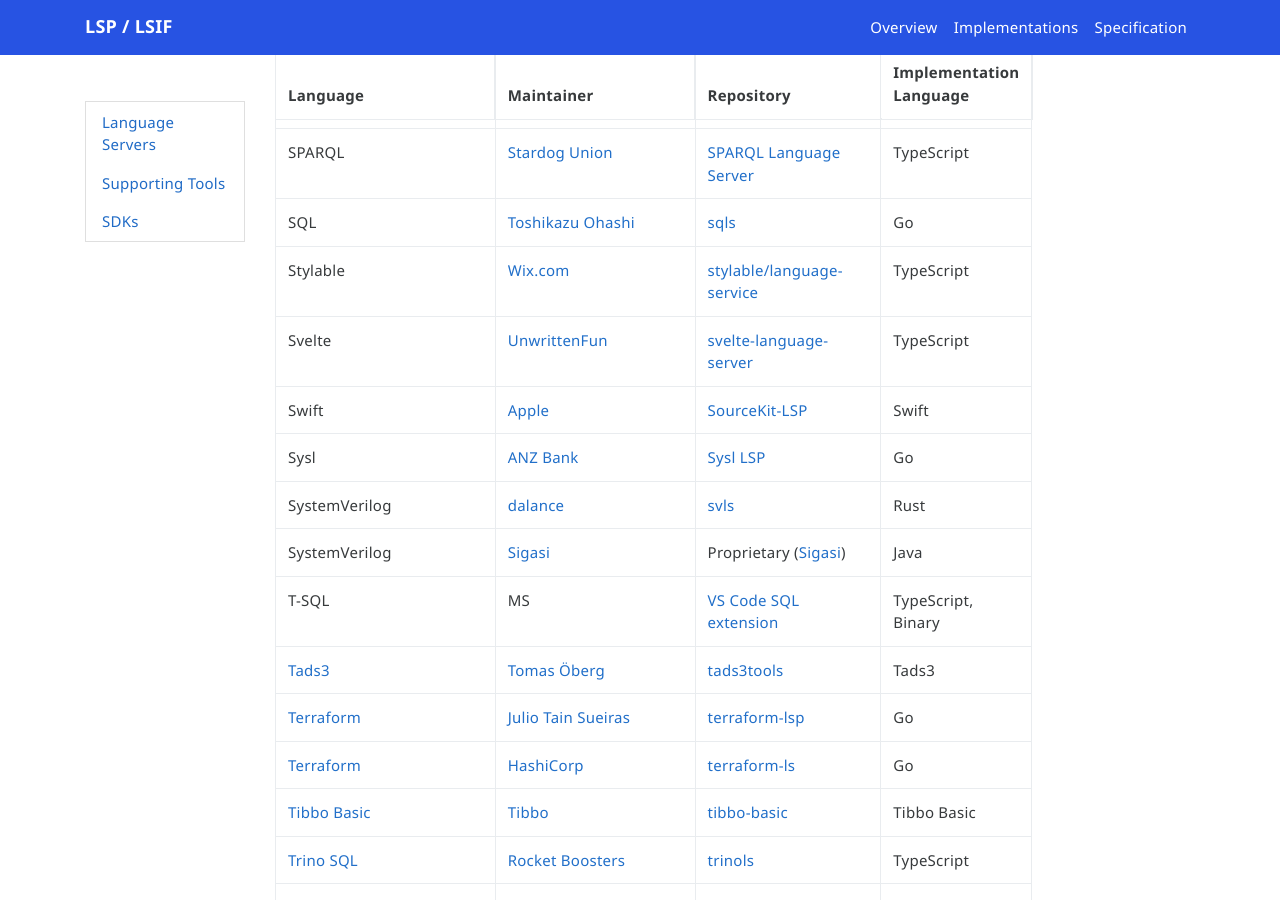
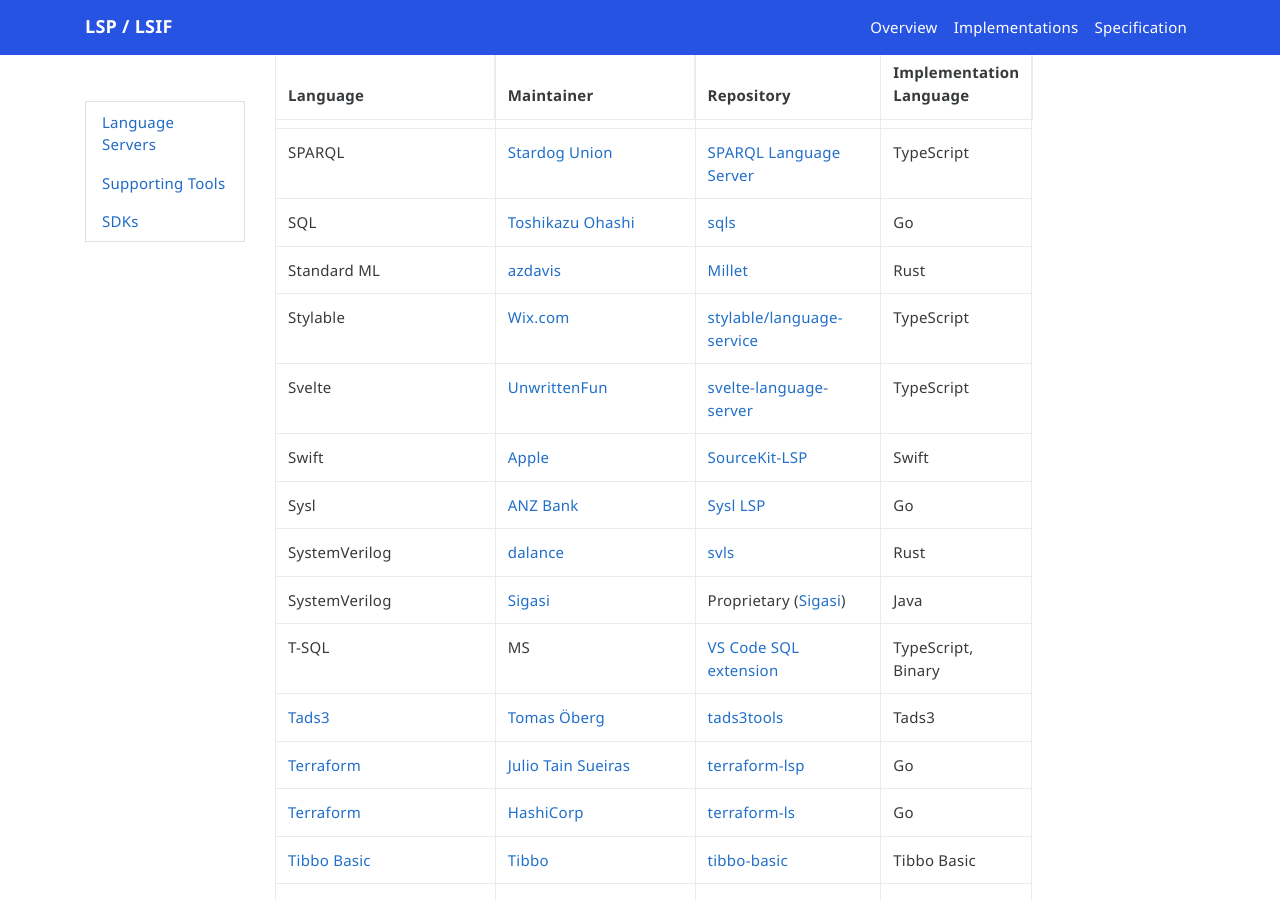
Before and after one commit to microsoft/language-server-protocol, a Jekyll site: the page built from _implementors/servers.md, in a window 1280 px wide and 900 px high, scrolled down 8795 px. Built offline with Jekyll 4.4.1, drawn with Linux system fonts in a browser that asks for light colours; nearby versions of some CDN libraries; comment, search, counter and statistics services are not loaded.

Commit message:
Add Millet, a language server for Standard ML (#1537)

```diff
--- a/_implementors/servers.md
+++ b/_implementors/servers.md
@@ -162,7 +162,8 @@
 | Scala | [Scalameta](https://github.com/scalameta) | [Metals](https://github.com/scalameta/metals) | Scala |
 | [Smalltalk/Pharo](https://pharo.org/) | [Benoît Verhaeghe](https://github.com/badetitou) | [Pharo Language Server](https://github.com/badetitou/Pharo-LanguageServer) | Pharo |
 | SPARQL | [Stardog Union](https://github.com/stardog-union) | [SPARQL Language Server](https://github.com/stardog-union/stardog-language-servers/tree/master/packages/sparql-language-server) | TypeScript |
-| SQL | [Toshikazu Ohashi](https://github.com/lighttiger2505) | [sqls](https://github.com/lighttiger2505/sqls) | Go
+| SQL | [Toshikazu Ohashi](https://github.com/lighttiger2505) | [sqls](https://github.com/lighttiger2505/sqls) | Go |
+| Standard ML | [azdavis](https://azdavis.net) | [Millet](https://github.com/azdavis/millet) | Rust |
 | Stylable | [Wix.com](https://www.wix.com) | [stylable/language-service](https://github.com/wix/stylable/tree/master/packages/language-service) | TypeScript |
 | Svelte | [UnwrittenFun](https://github.com/UnwrittenFun) | [svelte-language-server](https://github.com/UnwrittenFun/svelte-language-server) | TypeScript |
 | Swift | [Apple](https://github.com/apple) | [SourceKit-LSP](https://github.com/apple/sourcekit-lsp) | Swift |
```
